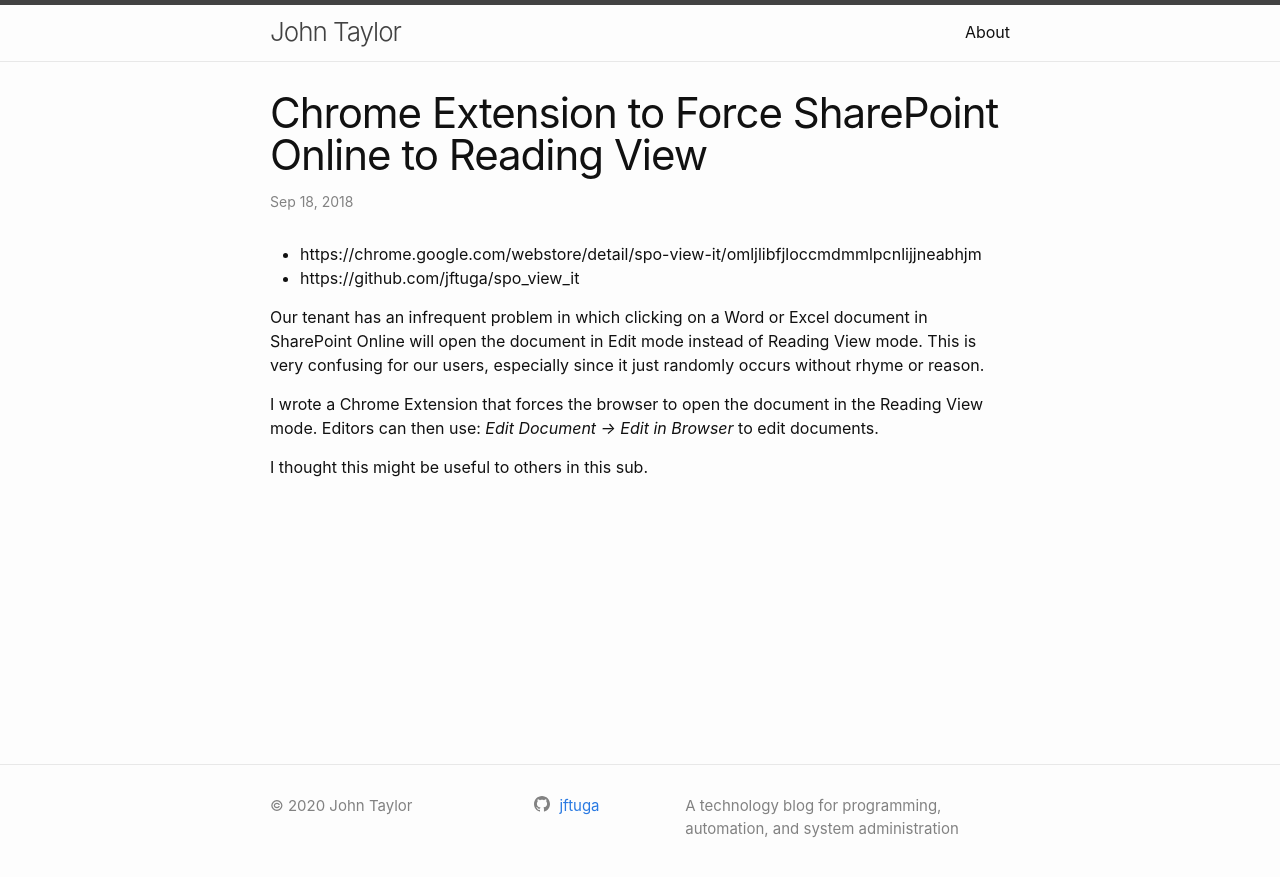
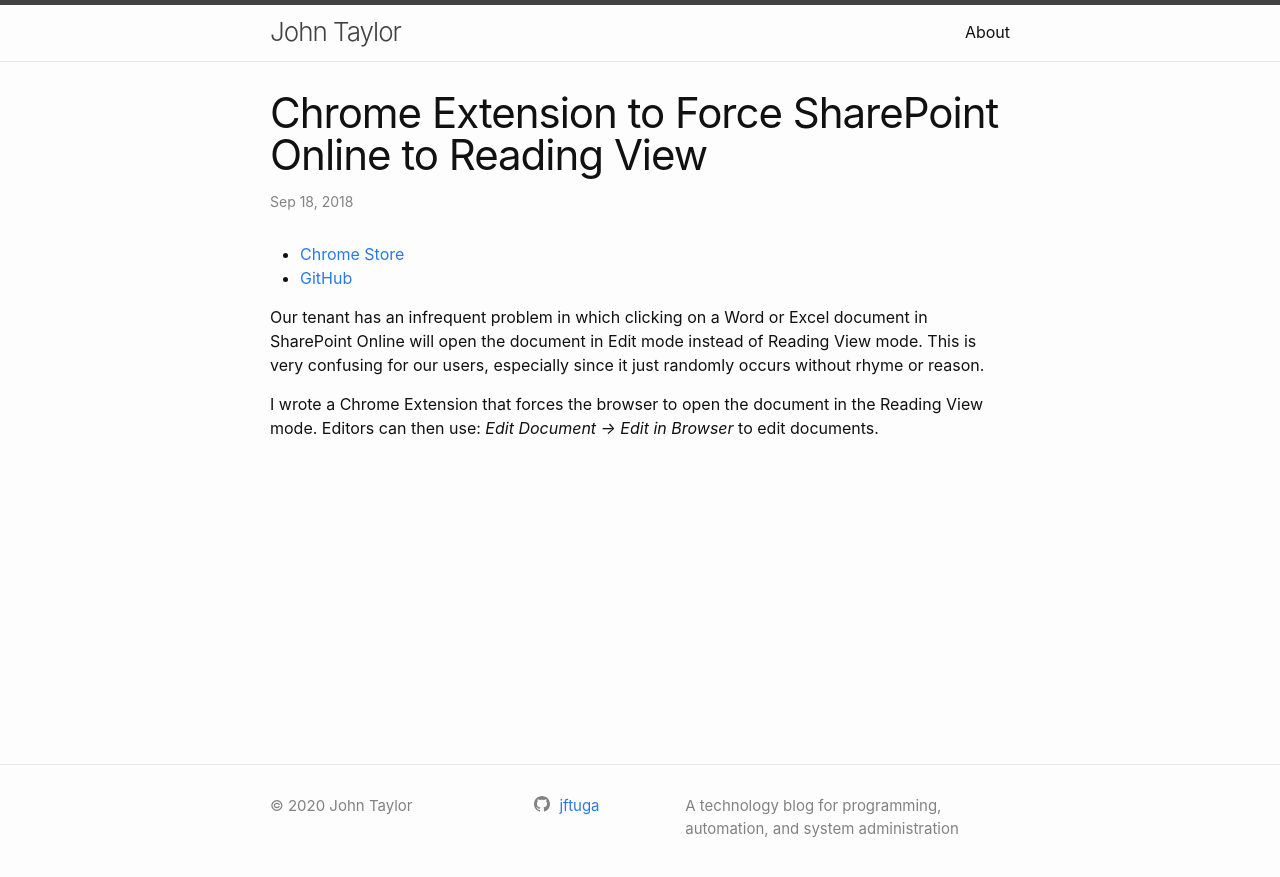
Before and after one commit to jftuga/blog, a Jekyll site: the page built from _posts/2018-09-18--Chrome-Extension-to-Force-SharePoint-Online-to-Reading-View.md, in a window 1280 px wide. Shown: the top 877 px of the page. Built offline with Jekyll 4.4.1, drawn with Linux system fonts in a browser that asks for light colours.

Commit message:
updated URLs

```diff
--- a/_posts/2018-09-18--Chrome-Extension-to-Force-SharePoint-Online-to-Reading-View.md
+++ b/_posts/2018-09-18--Chrome-Extension-to-Force-SharePoint-Online-to-Reading-View.md
@@ -5,11 +5,9 @@ date: 2018-09-18 21:46:01 +0000
 categories: sysadmin
 ---
 
-- https://chrome.google.com/webstore/detail/spo-view-it/omljlibfjloccmdmmlpcnlijjneabhjm
-- https://github.com/jftuga/spo_view_it
+- [Chrome Store](https://chrome.google.com/webstore/detail/spo-view-it/omljlibfjloccmdmmlpcnlijjneabhjm)
+- [GitHub](https://github.com/jftuga/spo_view_it)
 
 Our tenant has an infrequent problem in which clicking on a Word or Excel document in SharePoint Online will open the document in Edit mode instead of Reading View mode.  This is very confusing for our users, especially since it just randomly occurs without rhyme or reason.
 
 I wrote a Chrome Extension that forces the browser to open the document in the Reading View mode.  Editors can then use: *Edit Document -> Edit in Browser* to edit documents.
-
-I thought this might be useful to others in this sub.
```
